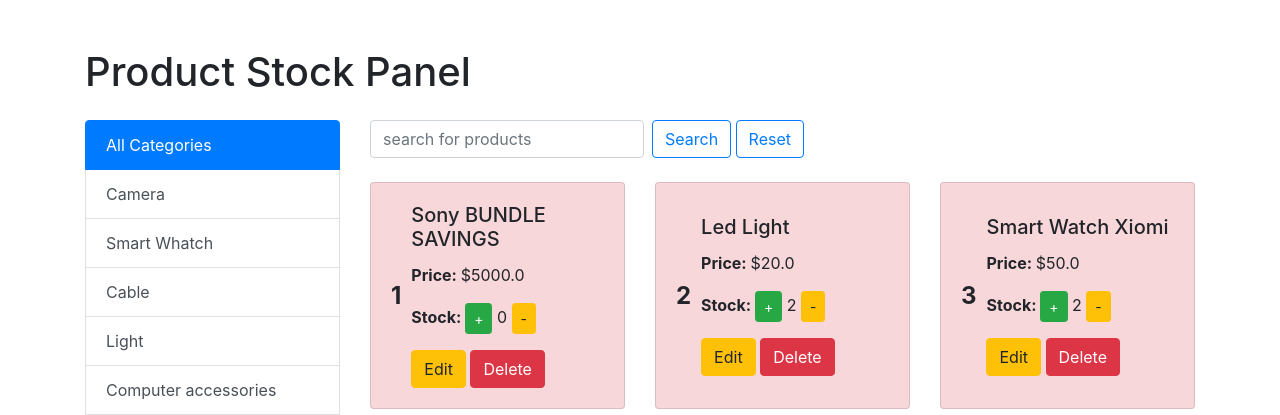
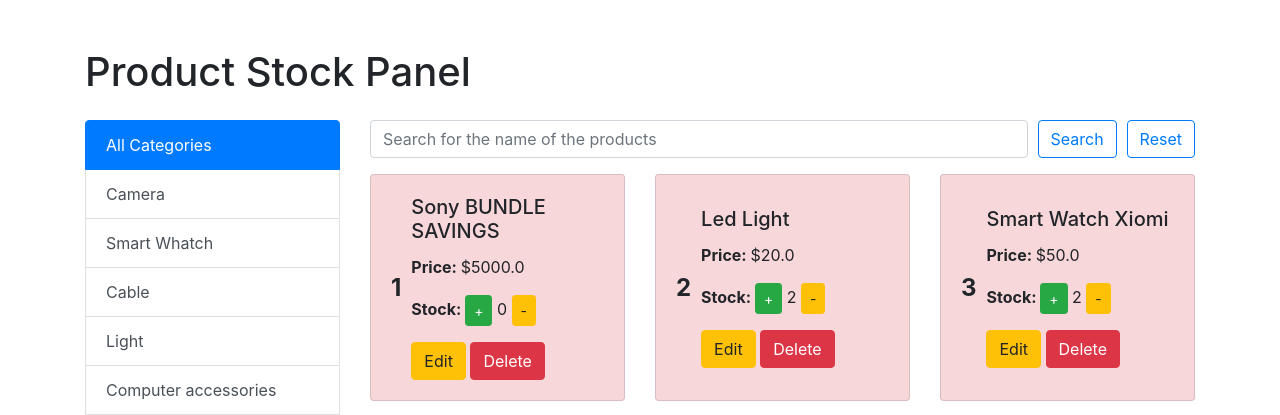
Before and after one commit to SamirAlizada/Multifactioring-Tracking, a Django app: page /product-panel/ in a window 1280 px wide. Shown: the part 56-471 px from the top of the page. Run offline with Django 4.2, Linux system fonts and the light colour scheme; data comes from the database, SQL or seed files in the repository; some libraries are stand-ins or nearby versions.

Commit message:
changed searchbar size

```diff
--- a/templates/product/product_panel.html
+++ b/templates/product/product_panel.html
@@ -39,15 +39,20 @@
         <!-- Product List -->
         <div class="col-md-9">
             <!-- Search Form -->
-            <form method="GET" action="{% url 'product_panel' %}" class="mb-3">
-                <div class="form-inline mb-4">
-                    <input type="text" name="q" class="form-control mr-sm-2" placeholder="search for products" value="{{ request.GET.q }}">
-                    {% if selected_category_id %}
-                        <input type="hidden" name="category" value="{{ selected_category_id }}">
-                    {% endif %}
-                    <button class="btn btn-outline-primary my-2 my-sm-0" type="submit">Search</button>
-                    &nbsp;
-                    <a href="{% url 'product_panel' %}" class="btn btn-outline-primary my-2 my-sm-0">Reset</a>
+            <form method="GET" action="{% url 'product_list' %}" class="mb-3">
+                <div class="form-row">
+                    <div class="col">
+                        <input type="text" name="q" class="form-control" placeholder="Search for the name of the products" value="{{ request.GET.q }}">
+                        {% if selected_category_id %}
+                            <input type="hidden" name="category" value="{{ selected_category_id }}">
+                        {% endif %}
+                    </div>
+                    <div class="col-auto">
+                        <button class="btn btn-outline-primary my-2 my-sm-0" type="submit">Search</button>
+                    </div>
+                    <div class="col-auto">
+                        <a href="{% url 'product_list' %}" class="btn btn-outline-primary my-2 my-sm-0">Reset</a>
+                    </div>
                 </div>
             </form>
 
```
